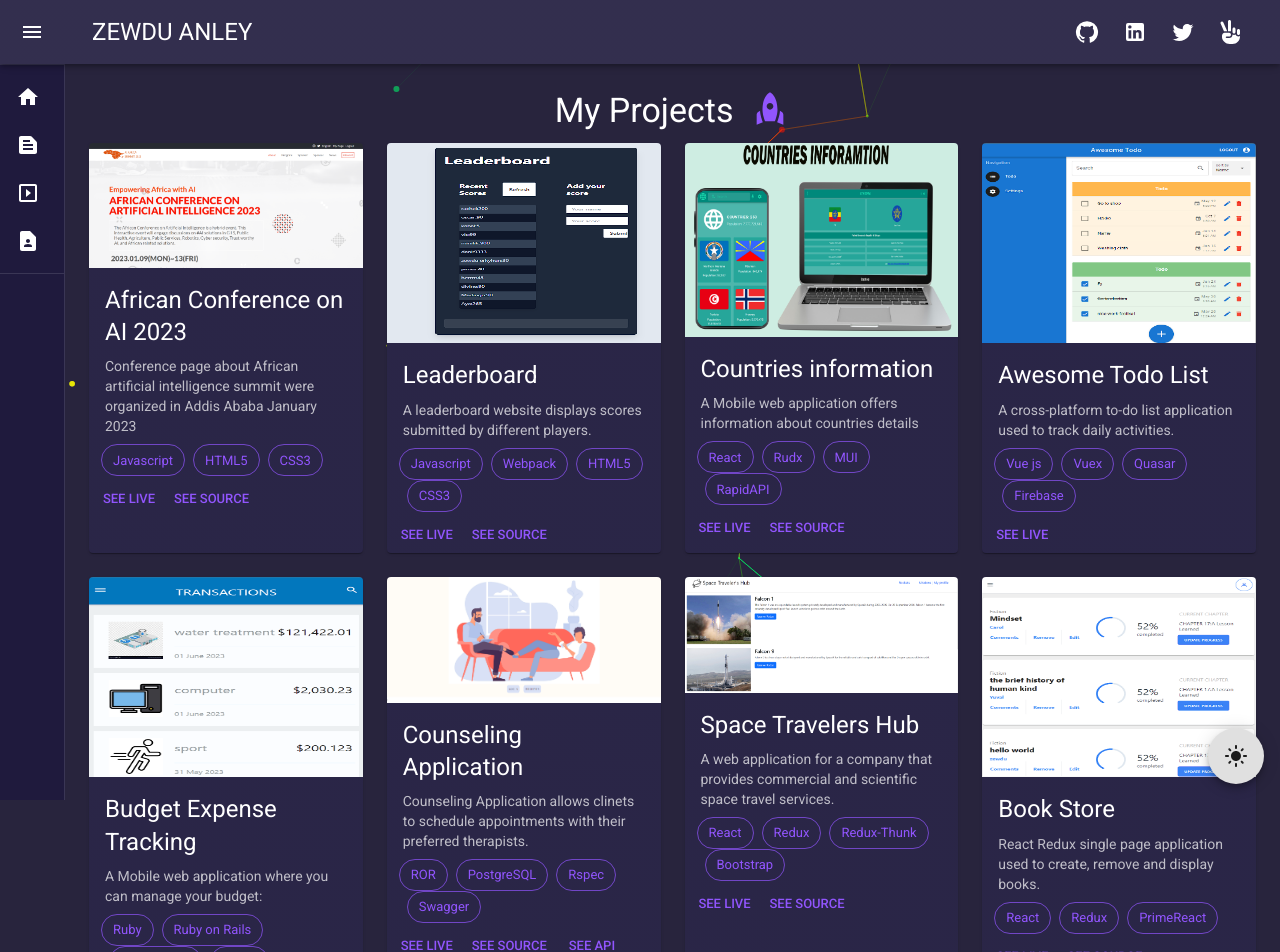
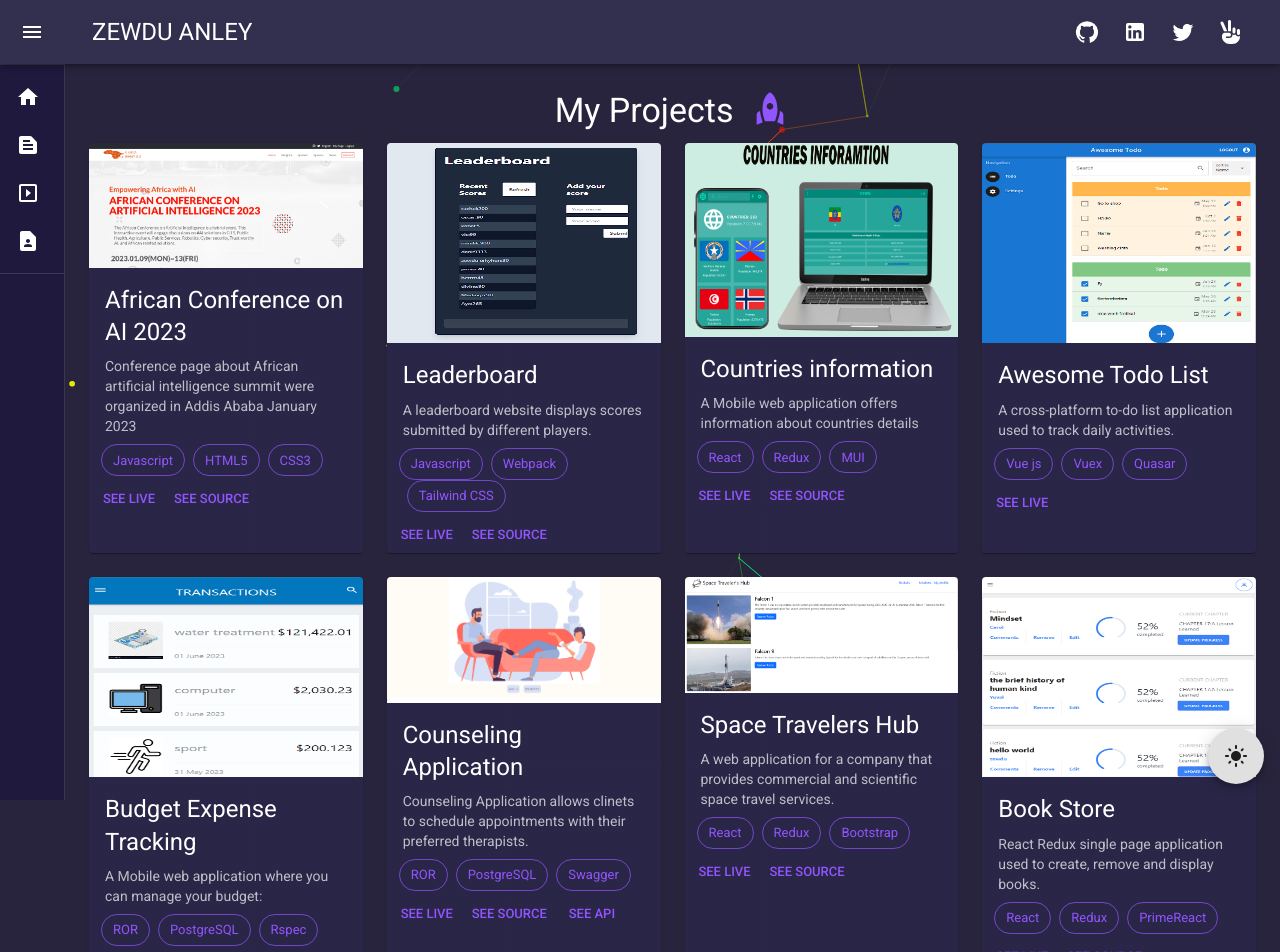
Before and after one commit to zewdu444/myportfolio, a React (Create React App) app: page /showcase in a window 1280 px wide. Shown: the top 952 px of the page. Built offline with nearby package versions, Linux system fonts and the light colour scheme.

Commit message:
Modify showcase description

```diff
--- a/src/pages/ShowCase.js
+++ b/src/pages/ShowCase.js
@@ -142,8 +142,7 @@ function ShowCase() {
 
                 <Chip label="Javascript" color="primary" variant="outlined" sx={{ mb: 1 }} />
                 <Chip label="Webpack" color="primary" variant="outlined" sx={{ mb: 1 }} />
-                <Chip label="HTML5" color="primary" variant="outlined" sx={{ mb: 1 }} />
-                <Chip label="CSS3" color="primary" variant="outlined" sx={{ mb: 1 }} />
+                <Chip label="Tailwind CSS" color="primary" variant="outlined" sx={{ mb: 1 }} />
               </Stack>
             </CardContent>
             <CardActions>
@@ -204,9 +203,8 @@ function ShowCase() {
               >
 
                 <Chip label="React" color="primary" variant="outlined" sx={{ mb: 1 }} />
-                <Chip label="Rudx" color="primary" variant="outlined" sx={{ mb: 1 }} />
+                <Chip label="Redux" color="primary" variant="outlined" sx={{ mb: 1 }} />
                 <Chip label="MUI" color="primary" variant="outlined" sx={{ mb: 1 }} />
-                <Chip label="RapidAPI" color="primary" variant="outlined" sx={{ mb: 1 }} />
               </Stack>
             </CardContent>
             <CardActions>
@@ -269,7 +267,6 @@ function ShowCase() {
                 <Chip label="Vue js" color="primary" variant="outlined" sx={{ mb: 1 }} />
                 <Chip label="Vuex" color="primary" variant="outlined" sx={{ mb: 1 }} />
                 <Chip label="Quasar" color="primary" variant="outlined" sx={{ mb: 1 }} />
-                <Chip label="Firebase" color="primary" variant="outlined" sx={{ mb: 1 }} />
               </Stack>
             </CardContent>
             <CardActions>
@@ -319,9 +316,7 @@ function ShowCase() {
                 }}
                 spacing={1}
               >
-
-                <Chip label="Ruby" color="primary" variant="outlined" sx={{ mb: 1 }} />
-                <Chip label="Ruby on Rails" color="primary" variant="outlined" sx={{ mb: 1 }} />
+                <Chip label="ROR" color="primary" variant="outlined" sx={{ mb: 1 }} />
                 <Chip label="PostgreSQL" color="primary" variant="outlined" sx={{ mb: 1 }} />
                 <Chip label="Rspec" color="primary" variant="outlined" sx={{ mb: 1 }} />
               </Stack>
@@ -384,7 +379,6 @@ function ShowCase() {
 
                 <Chip label="ROR" color="primary" variant="outlined" sx={{ mb: 1 }} />
                 <Chip label="PostgreSQL" color="primary" variant="outlined" sx={{ mb: 1 }} />
-                <Chip label="Rspec" color="primary" variant="outlined" sx={{ mb: 1 }} />
                 <Chip label="Swagger" color="primary" variant="outlined" sx={{ mb: 1 }} />
               </Stack>
             </CardContent>
@@ -447,7 +441,6 @@ function ShowCase() {
 
                 <Chip label="React" color="primary" variant="outlined" sx={{ mb: 1 }} />
                 <Chip label="Redux" color="primary" variant="outlined" sx={{ mb: 1 }} />
-                <Chip label="Redux-Thunk" color="primary" variant="outlined" sx={{ mb: 1 }} />
                 <Chip label="Bootstrap" color="primary" variant="outlined" sx={{ mb: 1 }} />
               </Stack>
             </CardContent>
```
